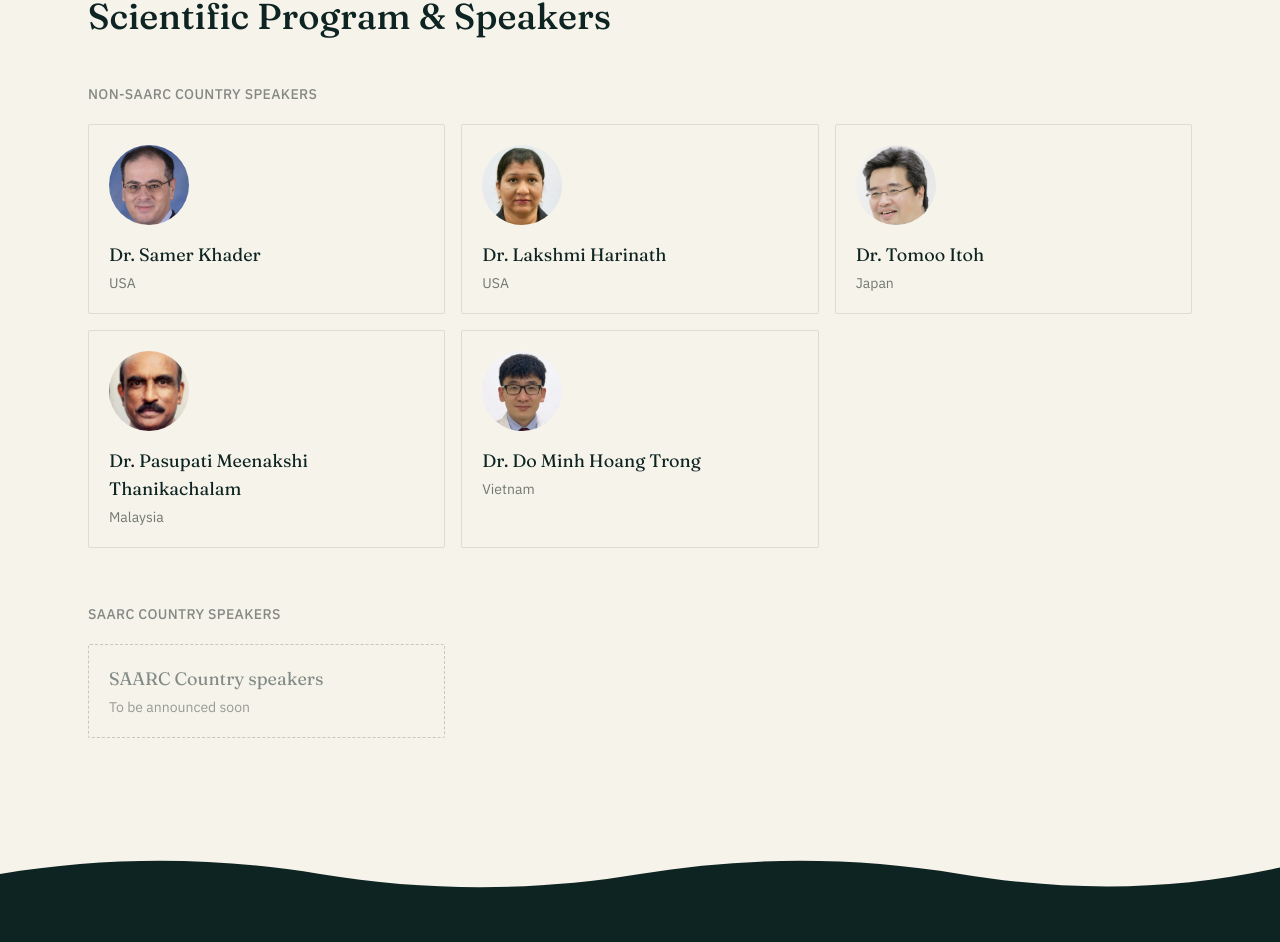
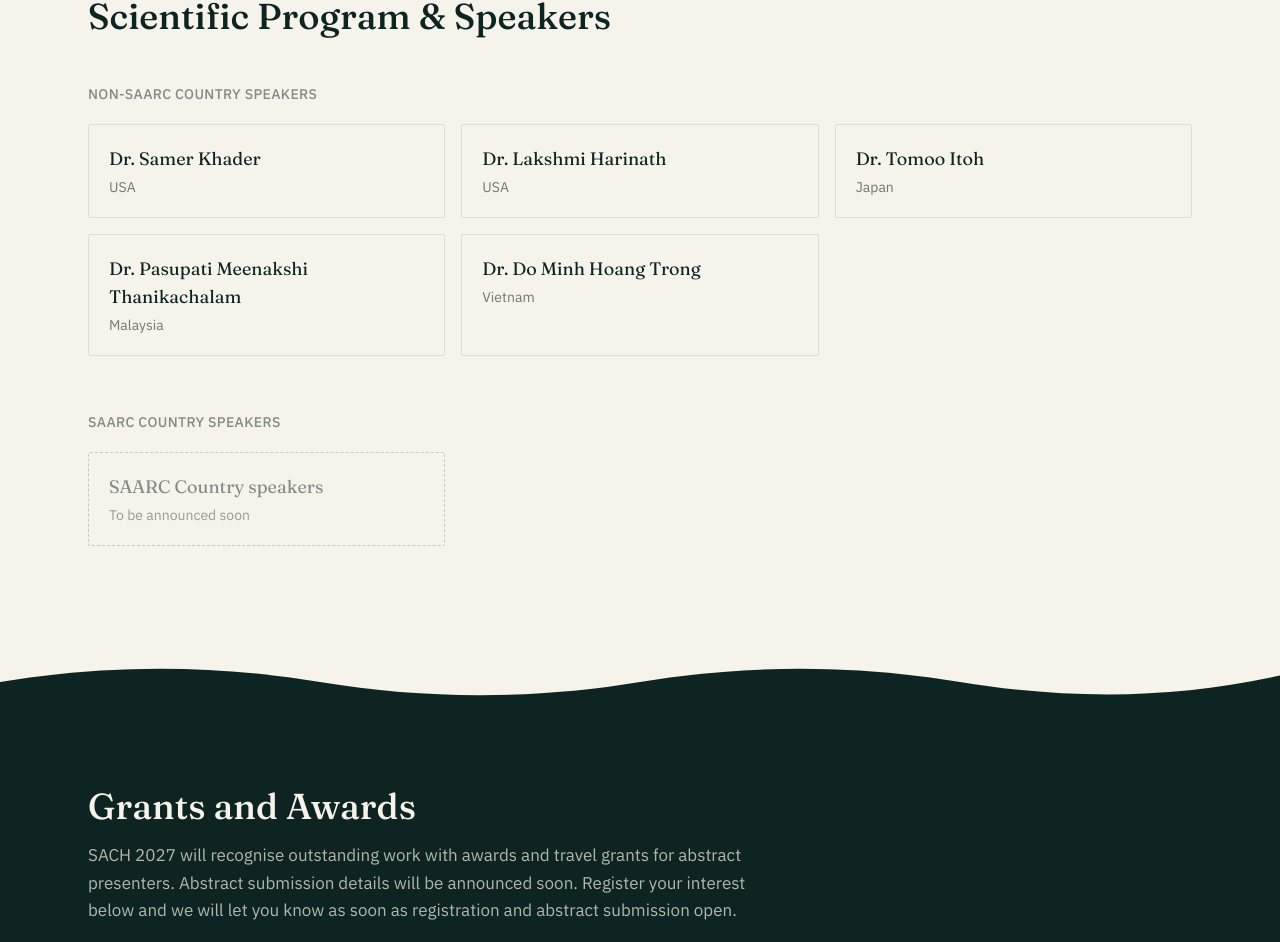
Before and after one commit to sach2027/SACH, a Next.js app: page / in a window 1280 px wide. Shown: the part 1358-2300 px from the top of the page. Built offline with nearby package versions, Linux system fonts and the light colour scheme.

Commit message:
Remove photos from speaker cards

```diff
--- a/src/components/Speakers.tsx
+++ b/src/components/Speakers.tsx
@@ -1,28 +1,8 @@
-import Image from 'next/image';
 import { speakers, type Speaker } from '@/lib/content';
-import { asset } from '@/lib/assets';
 
 function SpeakerCard({ speaker }: { speaker: Speaker }) {
   return (
     <div className="flex flex-col items-start rounded-sm border border-ink/10 bg-foam p-5 text-left">
-      {speaker.photo ? (
-        <Image
-          src={asset(speaker.photo)}
-          alt={speaker.name}
-          width={160}
-          height={160}
-          className="mb-4 h-20 w-20 rounded-full object-cover"
-        />
-      ) : (
-        <div className="mb-4 flex h-20 w-20 items-center justify-center rounded-full bg-reef/10 font-display text-xl text-reef">
-          {speaker.name
-            .replace('Dr. ', '')
-            .split(' ')
-            .map((n) => n[0])
-            .slice(0, 2)
-            .join('')}
-        </div>
-      )}
       <h3 className="font-display text-lg text-ink">{speaker.name}</h3>
       <p className="mt-1 text-sm text-slate/70">{speaker.country}</p>
     </div>
```
